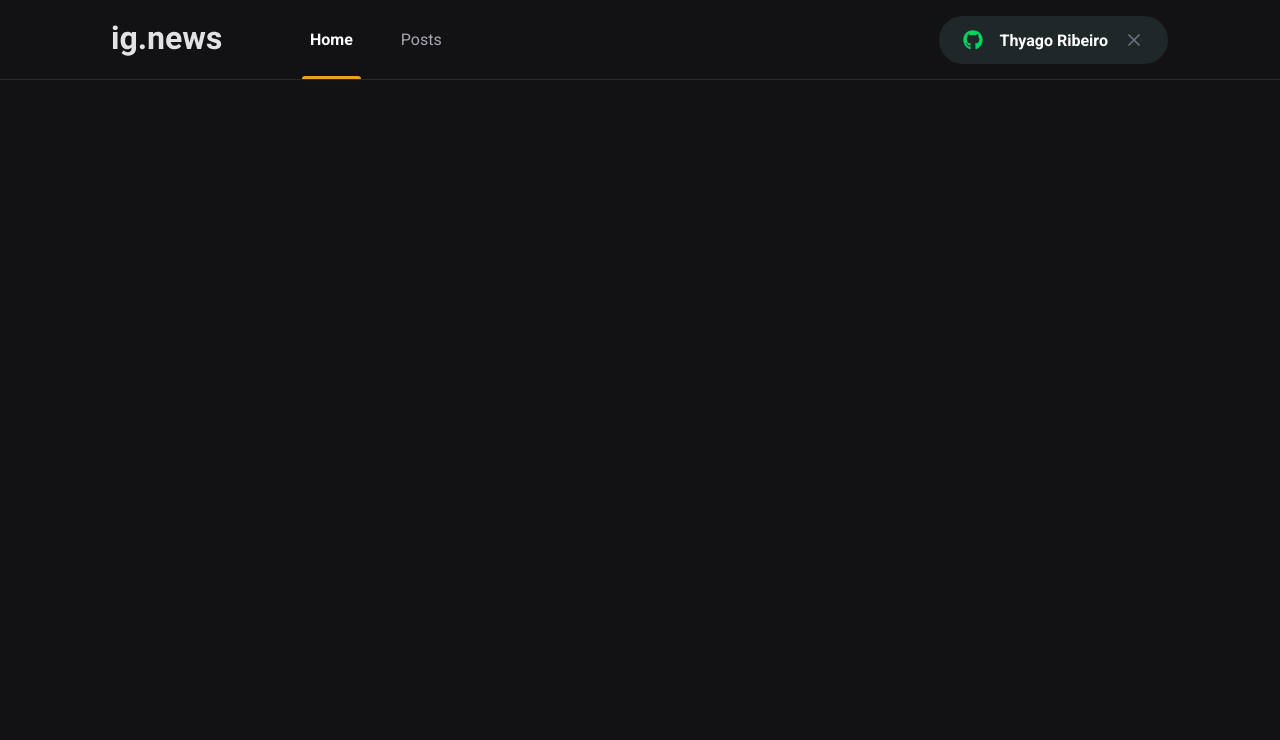
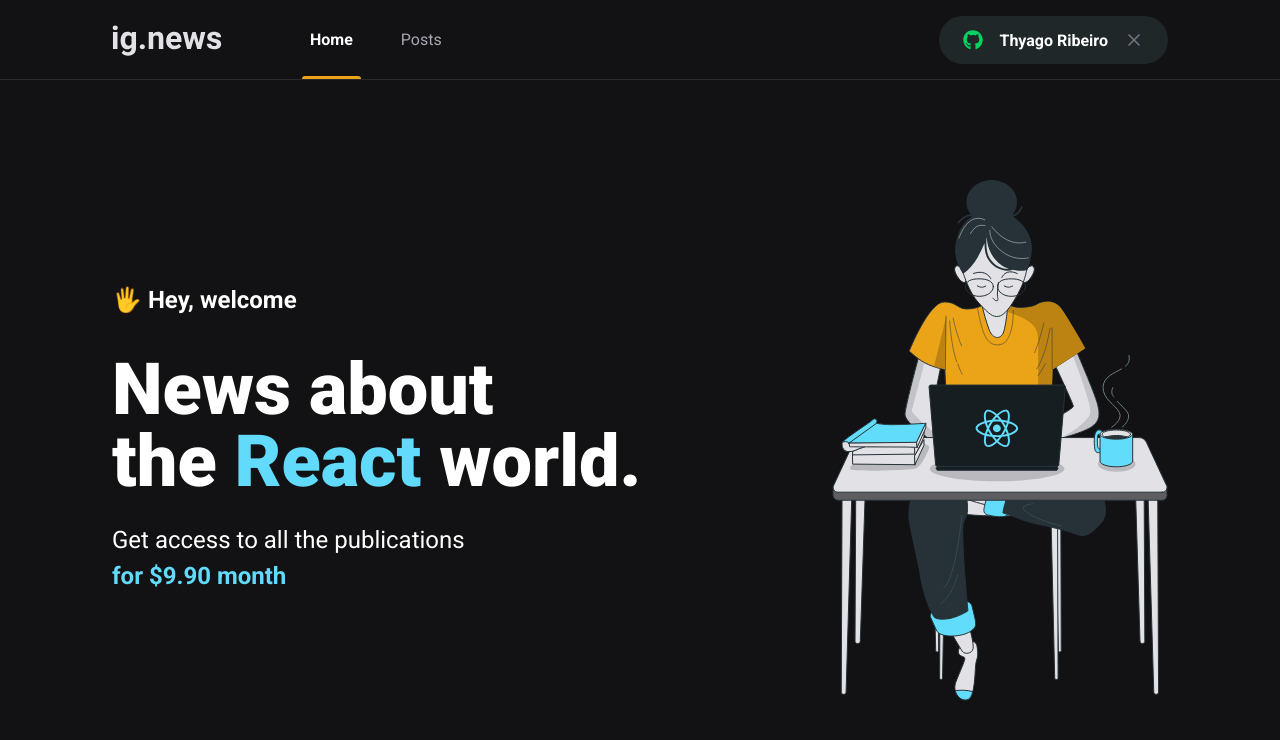
Before and after one commit to thyago608/ignews, a Next.js app: page / in a window 1280 px wide. Shown: the top 740 px of the page. Built offline with nearby package versions, Linux system fonts and the light colour scheme.

Commit message:
Created page Home

```diff
--- /dev/null
+++ b/src/pages/home.module.scss
@@ -0,0 +1,44 @@
+.contentContainer{
+    max-width: 1120px;
+    height: calc(100vh - 5rem);
+    margin: 0 auto;
+
+    padding: 0 2rem;
+
+    display: flex;
+    align-items: center;
+    justify-content: space-between;
+}
+
+.hero{
+    max-width: 600px;
+
+    > span{
+        font-size: 1.5rem;
+        font-weight: bold;
+    }
+
+    h1{
+        font-size: 4.5rem;
+        line-height: 4.5rem;
+        font-weight: 900;
+        margin-top: 2.5rem;
+
+        span{
+            color: var(--cyan-500);
+        }
+    }
+
+    p{
+        font-size: 1.5rem;
+        line-height: 2.25rem;
+
+        margin-top: 1.5rem;
+
+        span{
+            color: var(--cyan-500);
+            font-weight: bold;
+        }
+    }
+
+}
--- a/src/pages/index.tsx
+++ b/src/pages/index.tsx
@@ -1,5 +1,5 @@
 import Head from 'next/head';
-
+import styles from './home.module.scss';
 
 export default function Home(){
     return(
@@ -7,6 +7,18 @@ export default function Home(){
             <Head>
                 <title>ig.news</title>
             </Head>
+
+            <main className={styles.contentContainer}>
+                <section className={styles.hero}>
+                    <span>🖐 Hey, welcome</span>
+                    <h1>News about<br/>the <span>React</span> world.</h1>
+                    <p>
+                        Get access to all the publications <br/>
+                        <span>for $9.90 month</span>
+                    </p>
+                </section>
+                <img src="/images/avatar.svg" alt="girl coding"/>
+            </main>
         </>
     );
 }
--- a/src/styles/global.scss
+++ b/src/styles/global.scss
@@ -14,7 +14,7 @@
     --gray-900:#121214;
 
 
-    --cyan--500:#61dafb;
+    --cyan-500:#61dafb;
     --yellow-500: #eba417;
 }
 
```
